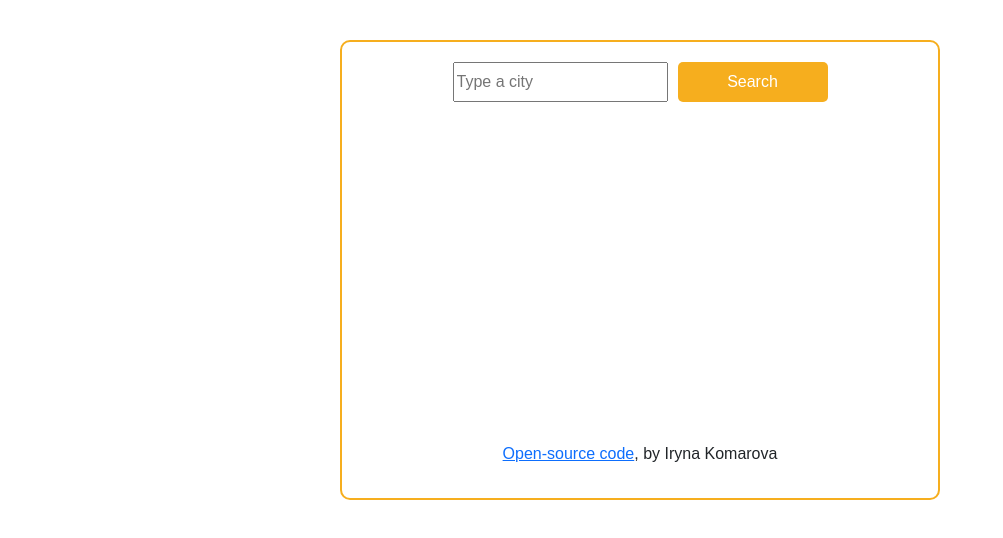
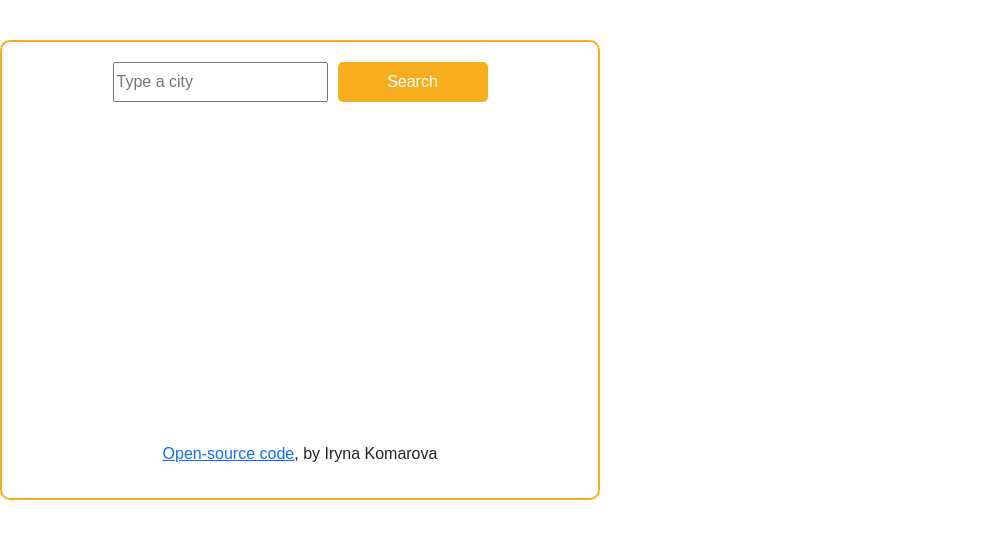
Before and after one commit to toffeeffee/weather-react-shecodes-week4, a React (Create React App) app: page / in a window 1280 px wide. Shown: the top 538 px of the page, without its empty margins (0-1003 px from the left). Built offline with nearby package versions, Linux system fonts and the light colour scheme; no server answers.

Commit message:
Update index.js

```diff
--- a/src/index.js
+++ b/src/index.js
@@ -11,9 +11,11 @@ const root = createRoot(rootElement);
 
 root.render(
   <StrictMode>
-    <div className="App container">
-      <Search />
-      <div className="forecast"> </div>
+    <div className="App">
+      <div className="container">
+        <Search />
+        <div className="forecast"> </div>
+      </div>
       <p><a href="https://github.com/toffeeffee/weather-react-shecodes-week4">Open-source code</a>, by Iryna Komarova</p>
     </div>
   </StrictMode>
```
